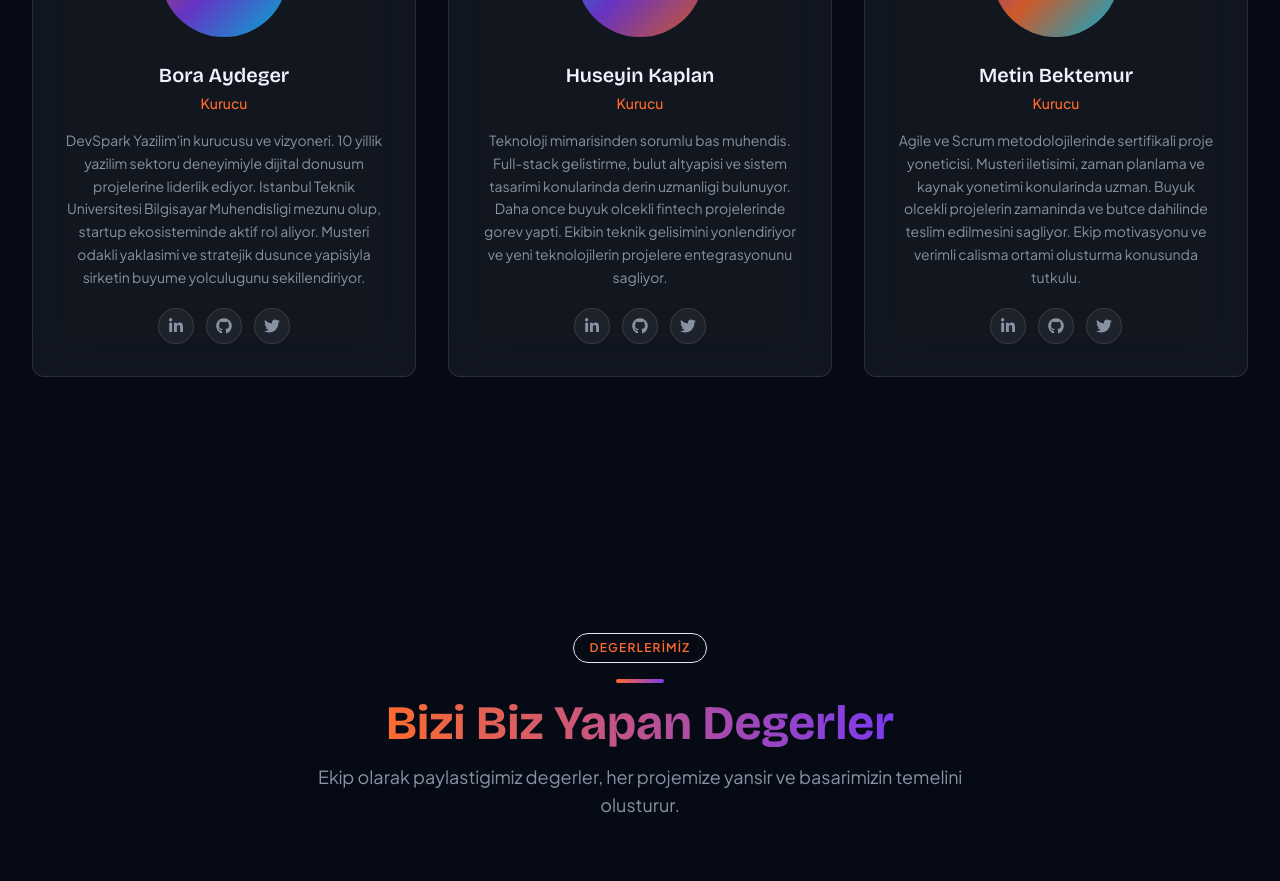
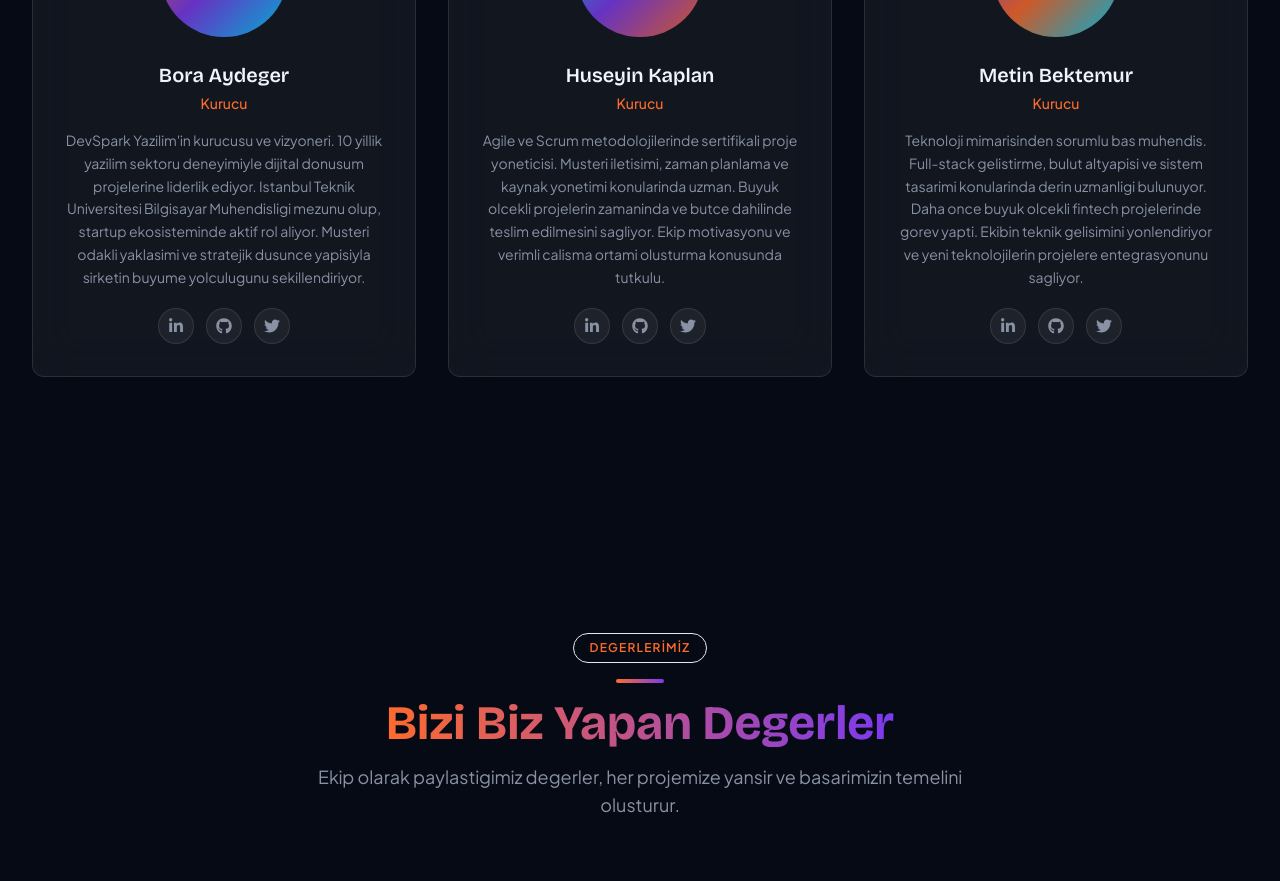
Before and after one commit to boraydeger32/MySite, a Next.js app: page /MySite/ekibimiz in a window 1280 px wide. Shown: the part 1060-1941 px from the top of the page. Built offline with nearby package versions, Linux system fonts and the light colour scheme.

Commit message:
fix: update workflow to use official github pages action

```diff
--- a/src/app/ekibimiz/TeamGrid.tsx
+++ b/src/app/ekibimiz/TeamGrid.tsx
@@ -37,7 +37,7 @@ const teamMembers: TeamMember[] = [
     id: 'member-2',
     name: 'Huseyin Kaplan',
     role: 'Kurucu',
-    bio: 'Teknoloji mimarisinden sorumlu bas muhendis. Full-stack gelistirme, bulut altyapisi ve sistem tasarimi konularinda derin uzmanligi bulunuyor. Daha once buyuk olcekli fintech projelerinde gorev yapti. Ekibin teknik gelisimini yonlendiriyor ve yeni teknolojilerin projelere entegrasyonunu sagliyor.',
+    bio: 'Agile ve Scrum metodolojilerinde sertifikali proje yoneticisi. Musteri iletisimi, zaman planlama ve kaynak yonetimi konularinda uzman. Buyuk olcekli projelerin zamaninda ve butce dahilinde teslim edilmesini sagliyor. Ekip motivasyonu ve verimli calisma ortami olusturma konusunda tutkulu.',
     gradient: 'from-accent-blue via-accent-purple to-accent-orange',
     initials: 'HK',
     socials: [
@@ -50,7 +50,7 @@ const teamMembers: TeamMember[] = [
     id: 'member-3',
     name: 'Metin Bektemur',
     role: 'Kurucu',
-    bio: 'Agile ve Scrum metodolojilerinde sertifikali proje yoneticisi. Musteri iletisimi, zaman planlama ve kaynak yonetimi konularinda uzman. Buyuk olcekli projelerin zamaninda ve butce dahilinde teslim edilmesini sagliyor. Ekip motivasyonu ve verimli calisma ortami olusturma konusunda tutkulu.',
+    bio: 'Teknoloji mimarisinden sorumlu bas muhendis. Full-stack gelistirme, bulut altyapisi ve sistem tasarimi konularinda derin uzmanligi bulunuyor. Daha once buyuk olcekli fintech projelerinde gorev yapti. Ekibin teknik gelisimini yonlendiriyor ve yeni teknolojilerin projelere entegrasyonunu sagliyor.',
     gradient: 'from-accent-purple via-accent-orange to-accent-blue',
     initials: 'MB',
     socials: [
```
